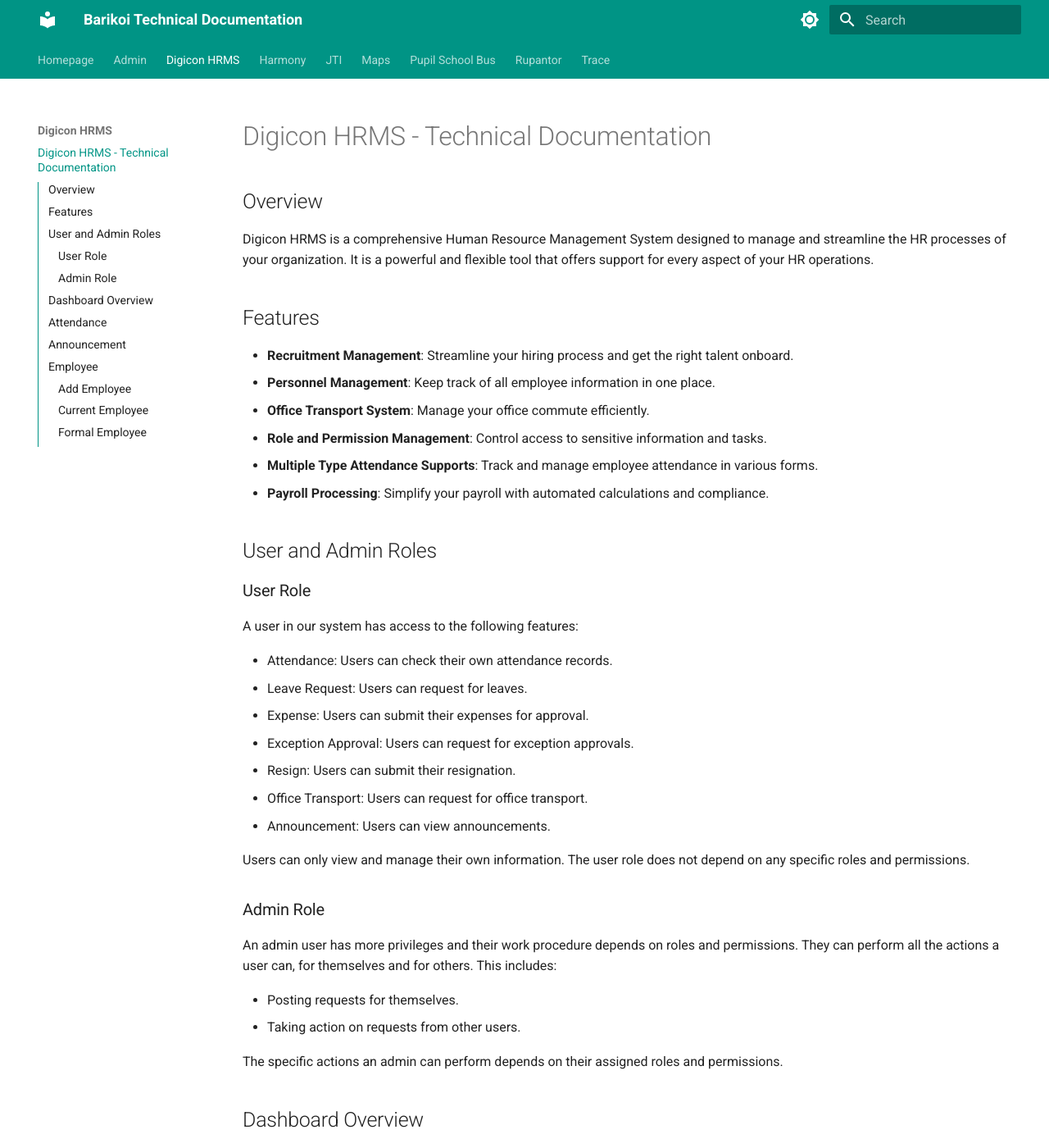
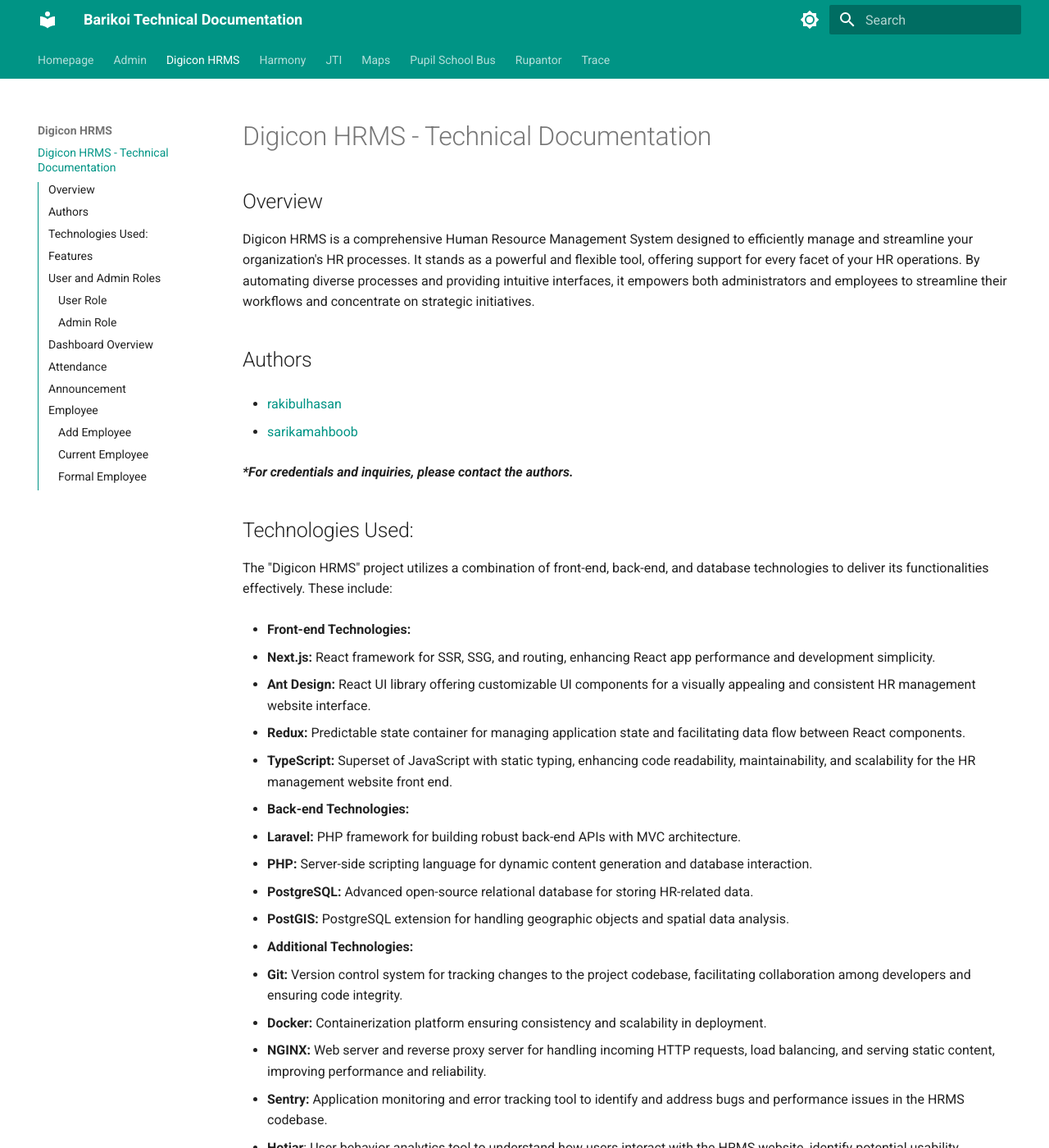
Before and after one commit to sarikamahboob/docs, an MkDocs documentation site: the page built from docs/Digicon HRMS/index.md, in a window 1280 px wide and 1400 px high. Shown: the whole window at 82% size. Built offline with MkDocs 1.6.1 and Material for MkDocs 9.7.7, drawn with Linux system fonts in a browser that asks for light colours; some of the changed text lies outside the part shown.

Commit message:
feat: digicon hrms docs modified

```diff
--- a/docs/Digicon HRMS/index.md
+++ b/docs/Digicon HRMS/index.md
@@ -1,8 +1,55 @@
 # Digicon HRMS - Technical Documentation
+
 
 ## Overview
 
-Digicon HRMS is a comprehensive Human Resource Management System designed to manage and streamline the HR processes of your organization. It is a powerful and flexible tool that offers support for every aspect of your HR operations.
+
+Digicon HRMS is a comprehensive Human Resource Management System designed to efficiently manage and streamline your organization's HR processes. It stands as a powerful and flexible tool, offering support for every facet of your HR operations. By automating diverse processes and providing intuitive interfaces, it empowers both administrators and employees to streamline their workflows and concentrate on strategic initiatives.
+
+
+## Authors
+
+
+- [rakibulhasan](https://github.com/rakibul-hasan-1)
+
+
+- [sarikamahboob](https://github.com/sarikamahboob)
+
+
+**_\*For credentials and inquiries, please contact the authors._**
+
+
+## Technologies Used:
+
+
+The "Digicon HRMS" project utilizes a combination of front-end, back-end, and database technologies to deliver its functionalities effectively. These include:
+
+
+- **Front-end Technologies:**
+
+
+1. **Next.js:** React framework for SSR, SSG, and routing, enhancing React app performance and development simplicity.
+2. **Ant Design:** React UI library offering customizable UI components for a visually appealing and consistent HR management website interface.
+3. **Redux:** Predictable state container for managing application state and facilitating data flow between React components.
+4. **TypeScript:** Superset of JavaScript with static typing, enhancing code readability, maintainability, and scalability for the HR management website front end.
+
+
+- **Back-end Technologies:**
+1. **Laravel:** PHP framework for building robust back-end APIs with MVC architecture.
+2. **PHP:** Server-side scripting language for dynamic content generation and database interaction.
+3. **PostgreSQL:** Advanced open-source relational database for storing HR-related data.
+4. **PostGIS:** PostgreSQL extension for handling geographic objects and spatial data analysis.
+
+
+- **Additional Technologies:**
+
+
+1. **Git:** Version control system for tracking changes to the project codebase, facilitating collaboration among developers and ensuring code integrity.
+2. **Docker:** Containerization platform ensuring consistency and scalability in deployment.
+3. **NGINX:** Web server and reverse proxy server for handling incoming HTTP requests, load balancing, and serving static content, improving performance and reliability.
+4. **Sentry:** Application monitoring and error tracking tool to identify and address bugs and performance issues in the HRMS codebase.
+5. **Hotjar**: User behavior analytics tool to understand how users interact with the HRMS website, identify potential usability problems, and optimize the user experience.
+
 
 ## Features
 
```
